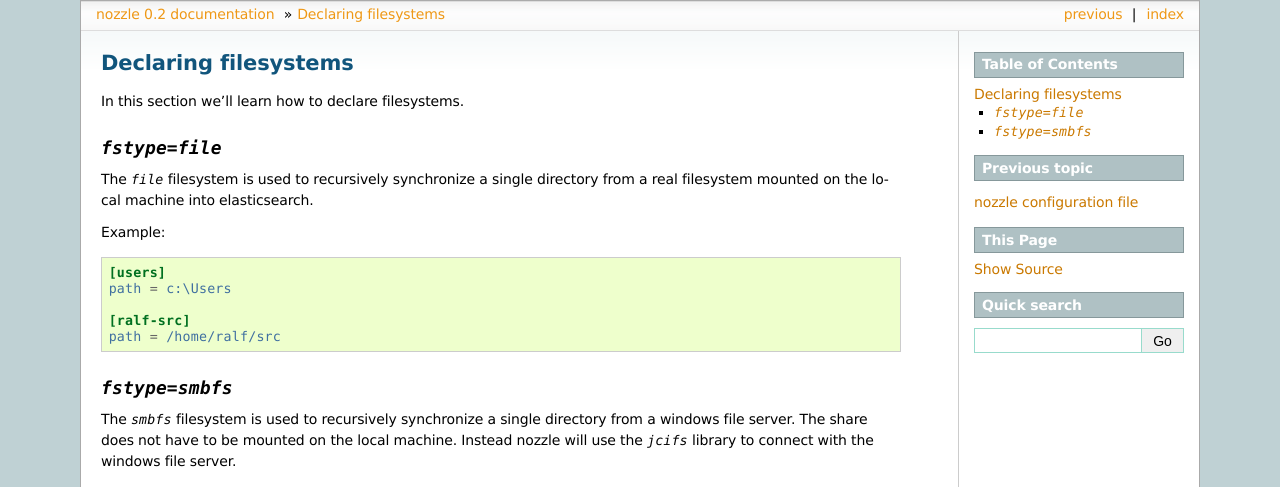
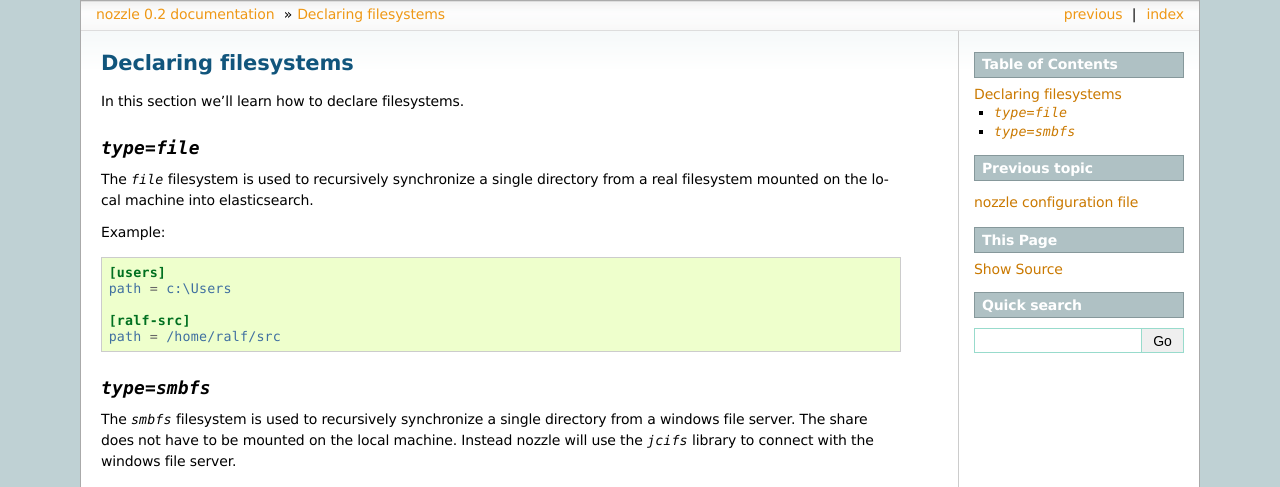
Before and after one commit to brainbot-com/es-nozzle, a Sphinx documentation site: the page built from doc/filesystem.rst, in a window 1280 px wide. Shown: the top 487 px of the page. Built offline with Sphinx 7.4.7, drawn with Linux system fonts in a browser that asks for light colours.

Commit message:
ini config key is called type, not fstype

```diff
--- a/doc/filesystem.rst
+++ b/doc/filesystem.rst
@@ -2,7 +2,7 @@
 =========================
 In this section we'll learn how to declare filesystems.
 
-`fstype=file`
+`type=file`
 --------------------
 The `file` filesystem is used to recursively synchronize a single
 directory from a real filesystem mounted on the local machine into
@@ -20,7 +20,7 @@
 
 
 
-`fstype=smbfs`
+`type=smbfs`
 --------------------
 The `smbfs` filesystem is used to recursively synchronize a single
 directory from a windows file server. The share does not have to be
```
